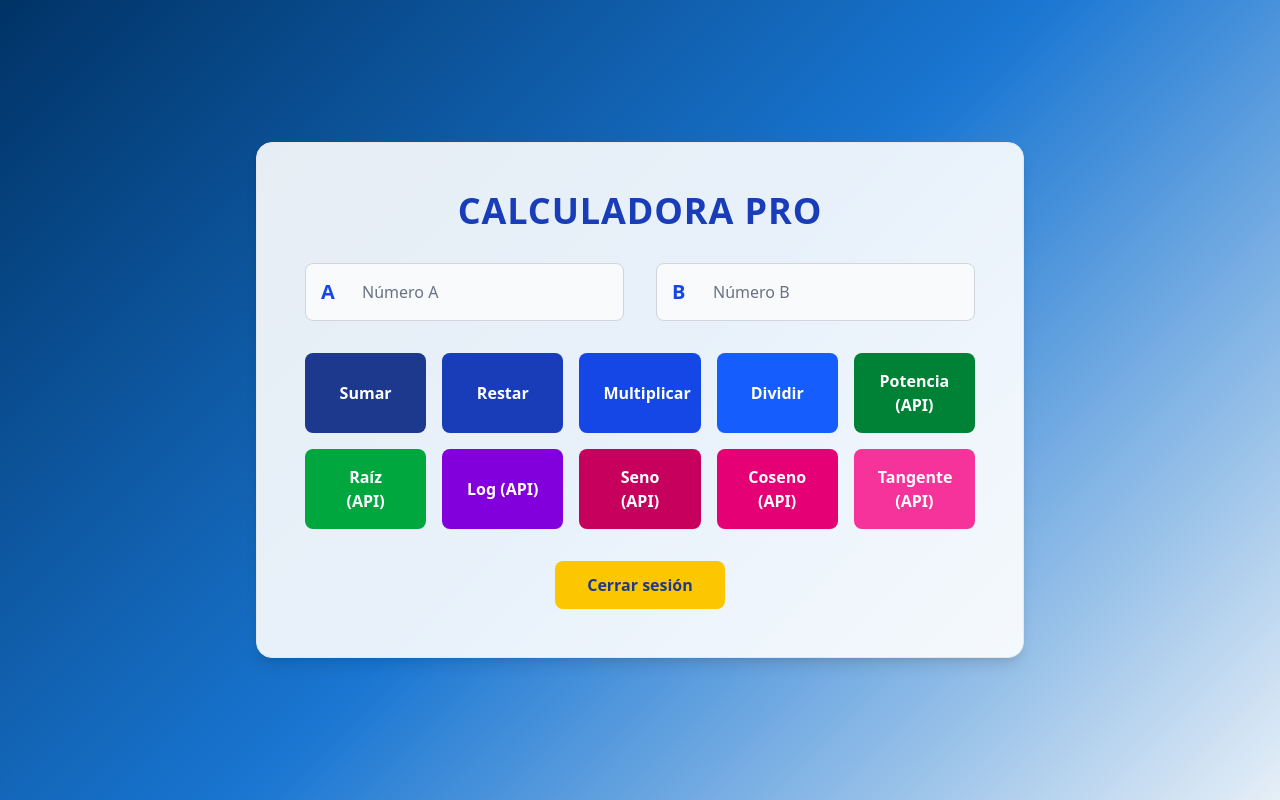
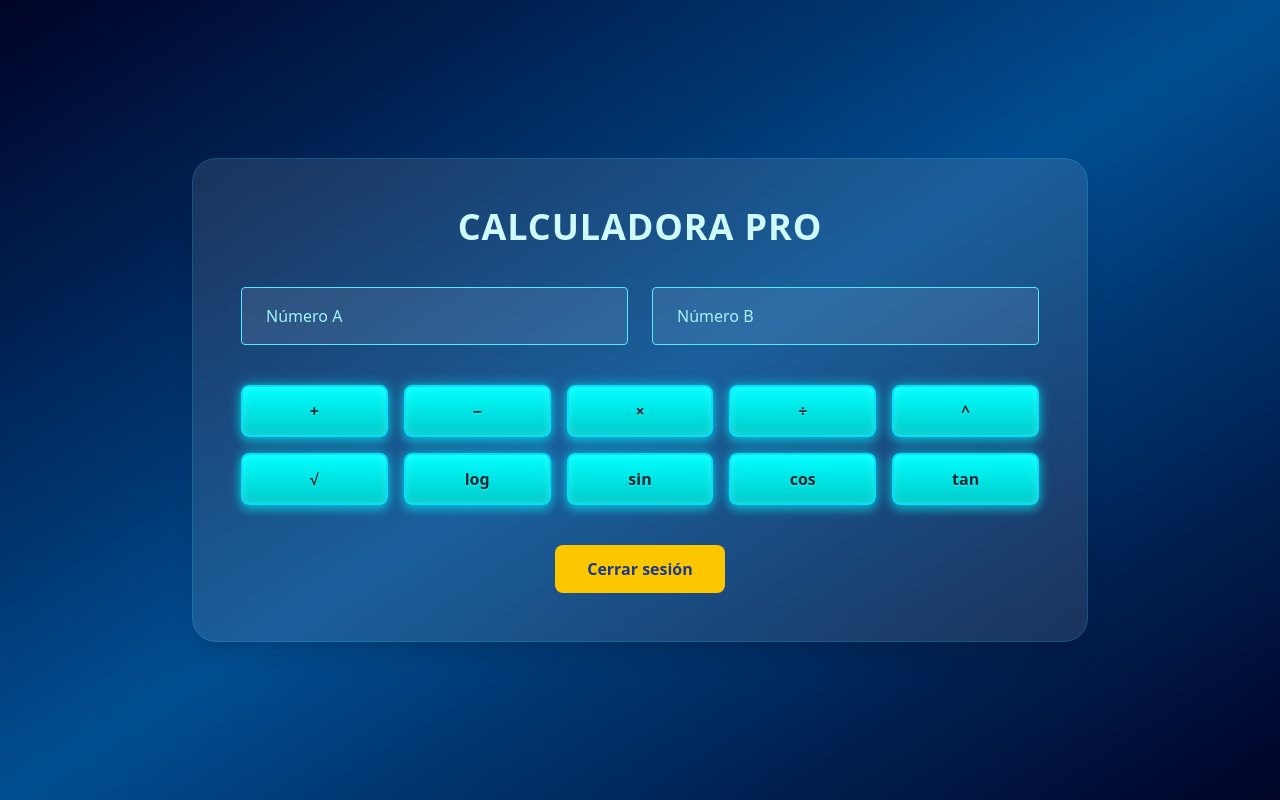
Before and after one commit to SESIC-IDE/LOGINFRONT, a Vue app: page /calculadora in a window 1280 px wide. Built offline with nearby package versions, Linux system fonts and the light colour scheme; sample sign-in values are in the browser's storage.

Commit message:
cambios de vista calculadora

```diff
--- a/src/components/Calculadora.vue
+++ b/src/components/Calculadora.vue
@@ -1,69 +1,62 @@
 <template>
-  <div class="min-h-screen flex items-center justify-center p-4 font-sans"
-    style="background: linear-gradient(135deg, #003366, #1976d2, #e6eff7);">
+  <div class="min-h-screen flex items-center justify-center p-4 font-sans bg-gradient-to-br from-[#000428] via-[#004e92] to-[#000428]">
 
-    <!-- 🚀 Vista móvil -->
-    <div v-if="isMobile" class="bg-white/90 border border-gray-200 rounded-xl p-6 w-full max-w-sm text-center text-blue-900 shadow-lg">
-      <h2 class="text-2xl font-bold mb-4 tracking-wide text-blue-800">
-        CALCULADORA MÓVIL
-      </h2>
+    <!-- Vista Móvil -->
+    <div
+      v-if="isMobile"
+      class="mobile-glow border border-blue-400/30 bg-white/10 backdrop-blur-md text-white p-6 w-full max-w-sm rounded-2xl shadow-2xl space-y-6 transition duration-300 ease-in-out hover:shadow-blue-400/40"
+    >
+      <h2 class="text-2xl font-bold tracking-wide text-center text-blue-100">CALCULADORA MÓVIL</h2>
 
-      <div class="space-y-4 mb-6">
-        <input type="number" v-model.number="a" placeholder="Número A"
-          class="w-full bg-gray-50 border border-gray-300 rounded-lg px-4 py-2 focus:ring-2 focus:ring-blue-700 transition"/>
-        <input type="number" v-model.number="b" placeholder="Número B"
-          class="w-full bg-gray-50 border border-gray-300 rounded-lg px-4 py-2 focus:ring-2 focus:ring-blue-700 transition"/>
+      <input type="number" v-model.number="a" placeholder="Número A"
+        class="w-full bg-blue-100/10 border border-blue-300 text-white placeholder-blue-200 rounded px-4 py-2 focus:outline-none focus:ring-2 focus:ring-cyan-500" />
+      <input type="number" v-model.number="b" placeholder="Número B"
+        class="w-full bg-blue-100/10 border border-blue-300 text-white placeholder-blue-200 rounded px-4 py-2 focus:outline-none focus:ring-2 focus:ring-cyan-500" />
+
+      <div class="grid grid-cols-2 gap-3">
+        <button @click="sumar" class="btn-glow">+</button>
+        <button @click="restar" class="btn-glow">−</button>
+        <button @click="multiplicar" class="btn-glow">×</button>
+        <button @click="dividir" class="btn-glow">÷</button>
+        <button @click="potencia" class="btn-glow">^</button>
+        <button @click="raiz" class="btn-glow">√</button>
+        <button @click="logaritmo" class="btn-glow">log</button>
+        <button @click="seno" class="btn-glow">sin</button>
+        <button @click="coseno" class="btn-glow">cos</button>
+        <button @click="tangente" class="btn-glow">tan</button>
       </div>
 
-      <div class="flex flex-col space-y-3 mb-4">
-        <button @click="sumar" class="bg-blue-900 hover:bg-blue-700 px-4 py-2 rounded text-white font-semibold transition">Sumar</button>
-        <button @click="restar" class="bg-blue-800 hover:bg-blue-600 px-4 py-2 rounded text-white font-semibold transition">Restar</button>
-        <button @click="multiplicar" class="bg-blue-700 hover:bg-blue-600 px-4 py-2 rounded text-white font-semibold transition">Multiplicar</button>
-        <button @click="dividir" class="bg-blue-600 hover:bg-blue-500 px-4 py-2 rounded text-white font-semibold transition">Dividir</button>
-        <button @click="potencia" class="bg-green-700 hover:bg-green-600 px-4 py-2 rounded text-white font-semibold transition">Potencia (API)</button>
-        <button @click="raiz" class="bg-green-600 hover:bg-green-500 px-4 py-2 rounded text-white font-semibold transition">Raíz (API)</button>
-        <button @click="logaritmo" class="bg-purple-700 hover:bg-purple-600 px-4 py-2 rounded text-white font-semibold transition">Log (API)</button>
-        <button @click="seno" class="bg-pink-700 hover:bg-pink-600 px-4 py-2 rounded text-white font-semibold transition">Seno (API)</button>
-        <button @click="coseno" class="bg-pink-600 hover:bg-pink-500 px-4 py-2 rounded text-white font-semibold transition">Coseno (API)</button>
-        <button @click="tangente" class="bg-pink-500 hover:bg-pink-400 px-4 py-2 rounded text-white font-semibold transition">Tangente (API)</button>
+      <button @click="logout" class="w-full mt-4 bg-yellow-400 hover:bg-yellow-500 text-blue-900 font-bold py-2 rounded transition">Cerrar sesión</button>
+    </div>
+
+    <!-- Vista PC -->
+    <div
+      v-else
+      class="desktop-glow border border-cyan-400/20 bg-white/10 backdrop-blur-lg text-white p-12 w-full max-w-4xl rounded-3xl shadow-xl space-y-10 transition duration-300 ease-in-out hover:shadow-cyan-400/50"
+    >
+      <h2 class="text-4xl font-extrabold tracking-wide text-center text-cyan-100">CALCULADORA PRO</h2>
+
+      <div class="grid grid-cols-2 gap-6">
+        <input type="number" v-model.number="a" placeholder="Número A"
+          class="w-full bg-blue-100/10 border border-cyan-300 text-white placeholder-cyan-200 rounded px-6 py-4 focus:outline-none focus:ring-2 focus:ring-cyan-500" />
+        <input type="number" v-model.number="b" placeholder="Número B"
+          class="w-full bg-blue-100/10 border border-cyan-300 text-white placeholder-cyan-200 rounded px-6 py-4 focus:outline-none focus:ring-2 focus:ring-cyan-500" />
       </div>
 
-      <button @click="logout" class="bg-yellow-400 hover:bg-yellow-500 px-6 py-2 rounded-lg text-blue-900 font-semibold transition">
-        Cerrar sesión
-      </button>
-    </div>
-
-    <!-- 🚀 Vista PC -->
-    <div v-else class="bg-white/90 border border-gray-200 rounded-2xl p-12 w-full max-w-3xl text-blue-900 space-y-8 shadow-lg">
-      <h2 class="text-4xl font-extrabold tracking-wide text-blue-800 text-center">CALCULADORA PRO</h2>
-
-      <div class="grid grid-cols-2 gap-8">
-        <div class="relative">
-          <input type="number" v-model.number="a" placeholder="Número A"
-            class="w-full bg-gray-50 border border-gray-300 rounded-lg px-6 py-4 pl-14 text-blue-900 placeholder-gray-500 focus:ring-2 focus:ring-blue-700 transition"/>
-          <span class="absolute left-4 top-1/2 -translate-y-1/2 text-blue-700 text-xl font-semibold">A</span>
-        </div>
-        <div class="relative">
-          <input type="number" v-model.number="b" placeholder="Número B"
-            class="w-full bg-gray-50 border border-gray-300 rounded-lg px-6 py-4 pl-14 text-blue-900 placeholder-gray-500 focus:ring-2 focus:ring-blue-700 transition"/>
-          <span class="absolute left-4 top-1/2 -translate-y-1/2 text-blue-700 text-xl font-semibold">B</span>
-        </div>
+      <div class="grid grid-cols-5 gap-4">
+        <button @click="sumar" class="btn-glow">+</button>
+        <button @click="restar" class="btn-glow">−</button>
+        <button @click="multiplicar" class="btn-glow">×</button>
+        <button @click="dividir" class="btn-glow">÷</button>
+        <button @click="potencia" class="btn-glow">^</button>
+        <button @click="raiz" class="btn-glow">√</button>
+        <button @click="logaritmo" class="btn-glow">log</button>
+        <button @click="seno" class="btn-glow">sin</button>
+        <button @click="coseno" class="btn-glow">cos</button>
+        <button @click="tangente" class="btn-glow">tan</button>
       </div>
 
-      <div class="grid grid-cols-5 gap-4 mt-8">
-        <button @click="sumar" class="bg-blue-900 hover:bg-blue-700 px-6 py-4 rounded-lg text-white font-semibold transition">Sumar</button>
-        <button @click="restar" class="bg-blue-800 hover:bg-blue-600 px-6 py-4 rounded-lg text-white font-semibold transition">Restar</button>
-        <button @click="multiplicar" class="bg-blue-700 hover:bg-blue-600 px-6 py-4 rounded-lg text-white font-semibold transition">Multiplicar</button>
-        <button @click="dividir" class="bg-blue-600 hover:bg-blue-500 px-6 py-4 rounded-lg text-white font-semibold transition">Dividir</button>
-        <button @click="potencia" class="bg-green-700 hover:bg-green-600 px-6 py-4 rounded-lg text-white font-semibold transition">Potencia (API)</button>
-        <button @click="raiz" class="bg-green-600 hover:bg-green-500 px-6 py-4 rounded-lg text-white font-semibold transition">Raíz (API)</button>
-        <button @click="logaritmo" class="bg-purple-700 hover:bg-purple-600 px-6 py-4 rounded-lg text-white font-semibold transition">Log (API)</button>
-        <button @click="seno" class="bg-pink-700 hover:bg-pink-600 px-6 py-4 rounded-lg text-white font-semibold transition">Seno (API)</button>
-        <button @click="coseno" class="bg-pink-600 hover:bg-pink-500 px-6 py-4 rounded-lg text-white font-semibold transition">Coseno (API)</button>
-        <button @click="tangente" class="bg-pink-500 hover:bg-pink-400 px-6 py-4 rounded-lg text-white font-semibold transition">Tangente (API)</button>
-      </div>
-
-      <div class="flex justify-center mt-6">
+      <div class="flex justify-center">
         <button @click="logout" class="bg-yellow-400 hover:bg-yellow-500 px-8 py-3 rounded-lg text-blue-900 font-semibold transition">
           Cerrar sesión
         </button>
@@ -79,107 +72,107 @@ import axios from 'axios'
 import { useRouter } from 'vue-router'
 import { useDevice } from '@/composables/useDevice'
 
+const router = useRouter()
 const { isMobile } = useDevice()
-const router = useRouter()
-const api = 'http://localhost:8000/api'
-
 const a = ref(null)
 const b = ref(null)
 
-const formatNumber = (num) => {
-  const rounded = parseFloat(num.toFixed(4))
-  return rounded % 1 === 0 ? parseInt(rounded) : rounded
+const mostrarResultado = (valor) => {
+  const limpio = Number.isInteger(valor) ? valor : parseFloat(valor.toFixed(4))
+  Swal.fire({
+    icon: 'success',
+    title: 'Resultado',
+    html: `<div style="font-size:2rem; color:#00ffff;">${limpio}</div>`,
+    background: '#0f172a',
+    color: '#00ffff',
+    confirmButtonColor: '#00bcd4'
+  })
 }
 
-const showAlert = (msg) => Swal.fire({
-  icon: 'warning', title: 'Atención', text: msg,
-  confirmButtonColor: '#003366', background: '#f9fafb', color: '#003366'
-})
-
-const showResult = (msg) => Swal.fire({
-  icon: 'success', title: 'Resultado',
-  html: `<div style="font-size:2rem; color:#003366;">${msg}</div>`,
-  confirmButtonColor: '#003366', background: '#f9fafb', color: '#003366'
-})
-
-const checkAB = () => {
-  if (a.value === null || b.value === null || isNaN(a.value) || isNaN(b.value)) {
-    showAlert('Por favor ingresa ambos números.')
+const checkInputs = () => {
+  if (a.value === null || b.value === null) {
+    Swal.fire({
+      icon: 'warning',
+      title: 'Faltan datos',
+      text: 'Debes ingresar ambos números.',
+      confirmButtonColor: '#00bcd4',
+      background: '#0f172a',
+      color: '#00ffff'
+    })
     return false
   }
   return true
 }
 
-const sumar = () => {
-  if (!checkAB()) return
-  showResult(formatNumber(parseFloat(a.value) + parseFloat(b.value)))
+const apiCall = async (url, payload) => {
+  try {
+    const response = await axios.post(`http://localhost:8000/api/${url}`, payload)
+    mostrarResultado(response.data.resultado)
+  } catch (err) {
+    Swal.fire({
+      icon: 'error',
+      title: 'Error',
+      text: err.response?.data?.message || 'Ocurrió un error',
+      background: '#0f172a',
+      color: '#ff4f4f',
+      confirmButtonColor: '#00bcd4'
+    })
+  }
 }
 
-const restar = () => {
-  if (!checkAB()) return
-  showResult(formatNumber(parseFloat(a.value) - parseFloat(b.value)))
-}
-
-const multiplicar = () => {
-  if (!checkAB()) return
-  showResult(formatNumber(parseFloat(a.value) * parseFloat(b.value)))
-}
-
-const dividir = () => {
-  if (!checkAB()) return
-  if (parseFloat(b.value) === 0) return showAlert('No se puede dividir por cero.')
-  showResult(formatNumber(parseFloat(a.value) / parseFloat(b.value)))
-}
-
-// Llamadas API
-const potencia = () => {
-  if (!checkAB()) return
-  axios.post(`${api}/potencia`, { base: a.value, exponente: b.value })
-    .then(r => showResult(r.data.operacion))
-    .catch(() => showAlert('Error al calcular potencia'))
-}
-
-const raiz = () => {
-  if (a.value === null || a.value < 0) return showAlert('Ingresa un número positivo para raíz.')
-  axios.post(`${api}/raiz`, { numero: a.value })
-    .then(r => showResult(r.data.operacion))
-    .catch(() => showAlert('Error al calcular raíz'))
-}
-
-const logaritmo = () => {
-  if (a.value === null || a.value < 1) return showAlert('Ingresa un número mayor o igual a 1 para log.')
-  axios.post(`${api}/logaritmo`, { numero: a.value })
-    .then(r => showResult(r.data.operacion))
-    .catch(() => showAlert('Error al calcular logaritmo'))
-}
-
-const seno = () => {
-  if (a.value === null) return showAlert('Ingresa un ángulo en grados.')
-  axios.post(`${api}/seno`, { angulo: a.value })
-    .then(r => showResult(r.data.operacion))
-    .catch(() => showAlert('Error al calcular seno'))
-}
-
-const coseno = () => {
-  if (a.value === null) return showAlert('Ingresa un ángulo en grados.')
-  axios.post(`${api}/coseno`, { angulo: a.value })
-    .then(r => showResult(r.data.operacion))
-    .catch(() => showAlert('Error al calcular coseno'))
-}
-
-const tangente = () => {
-  if (a.value === null) return showAlert('Ingresa un ángulo en grados.')
-  axios.post(`${api}/tangente`, { angulo: a.value })
-    .then(r => showResult(r.data.operacion))
-    .catch(() => showAlert('Error al calcular tangente'))
-}
+const sumar = () => checkInputs() && mostrarResultado(a.value + b.value)
+const restar = () => checkInputs() && mostrarResultado(a.value - b.value)
+const multiplicar = () => checkInputs() && mostrarResultado(a.value * b.value)
+const dividir = () => checkInputs() && mostrarResultado(b.value !== 0 ? a.value / b.value : '∞')
+const potencia = () => checkInputs() && apiCall('potencia', { base: a.value, exponente: b.value })
+const raiz = () => a.value !== null && apiCall('raiz', { numero: a.value })
+const logaritmo = () => a.value !== null && apiCall('logaritmo', { numero: a.value })
+const seno = () => a.value !== null && apiCall('seno', { angulo: a.value })
+const coseno = () => a.value !== null && apiCall('coseno', { angulo: a.value })
+const tangente = () => a.value !== null && apiCall('tangente', { angulo: a.value })
 
 const logout = async () => {
   localStorage.removeItem('token')
   await Swal.fire({
-    icon: 'info', title: 'Sesión cerrada', text: 'Has cerrado sesión correctamente',
-    confirmButtonColor: '#003366', background: '#f9fafb', color: '#003366'
+    icon: 'info',
+    title: 'Sesión cerrada',
+    text: 'Vuelve pronto',
+    confirmButtonColor: '#00bcd4',
+    background: '#0f172a',
+    color: '#00ffff'
   })
   router.push('/auth')
 }
 </script>
+
+<style scoped>
+.btn-glow {
+  background: linear-gradient(to bottom, #0ff, #0cc);
+  color: #002b36;
+  font-weight: bold;
+  padding: 0.75rem 1.25rem;
+  border-radius: 0.5rem;
+  border: 2px solid #00e0ff;
+  box-shadow:
+    inset 0 0 8px rgba(255, 255, 255, 0.2),
+    0 6px 10px rgba(0, 255, 255, 0.3),
+    0 0 12px rgba(0, 255, 255, 0.6);
+  transition: all 0.3s ease;
+  text-shadow: 0 1px 2px rgba(255, 255, 255, 0.3);
+}
+.btn-glow:hover {
+  background: linear-gradient(to bottom, #00ffff, #00c6ff);
+  transform: translateY(-2px);
+  box-shadow:
+    inset 0 0 10px rgba(255, 255, 255, 0.3),
+    0 10px 15px rgba(0, 255, 255, 0.6),
+    0 0 20px rgba(0, 255, 255, 0.8);
+}
+
+.desktop-glow, .mobile-glow {
+  transition: box-shadow 0.4s ease;
+}
+.desktop-glow:hover, .mobile-glow:hover {
+  box-shadow: 0 0 20px 5px rgba(0, 255, 255, 0.4);
+}
+</style>
```
